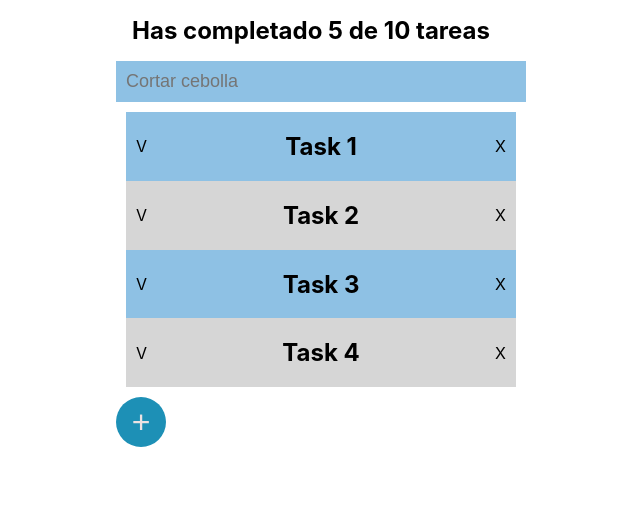
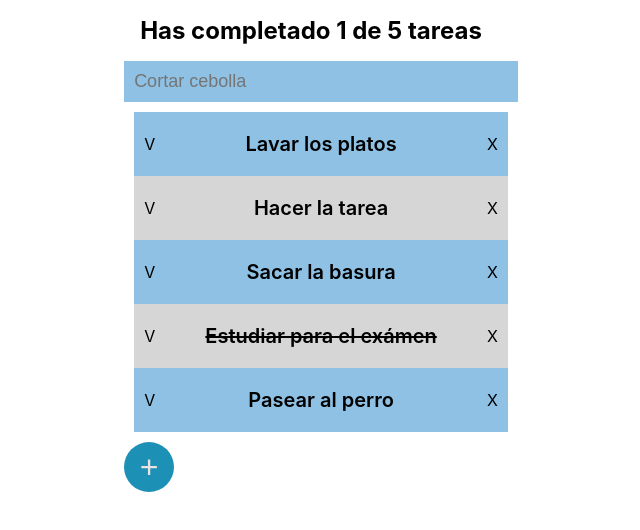
Before and after one commit to NazaRosales/todo-react, a React (Create React App) app: page / in a window 1280 px wide. Shown: the top 530 px of the page, without its empty margins (329-969 px from the left). Built offline with nearby package versions, Linux system fonts and the light colour scheme.

Commit message:
updating todos states

```diff
--- a/src/App.jsx
+++ b/src/App.jsx
@@ -2,13 +2,57 @@ import { TodoCounter } from "./components/TodoCunter/TodoCounter";
 import { TodoSearchBar } from "./components/TodoSearchBar/TodoSearchBar";
 import { TodoList } from "./components/TodoList/TodoList";
 import { BtnCreateTask } from "./components/BtnCreateTask/BtnCreateTask";
+import { useEffect, useState } from "react";
+
 function App() {
+  const defaultTodos = [
+    { text: "Lavar los platos", completed: false },
+    { text: "Hacer la tarea", completed: false },
+    { text: "Sacar la basura", completed: false },
+    { text: "Estudiar para el exámen", completed: true },
+    { text: "Pasear al perro", completed: false },
+  ];
 
+  const [searchValue, setSearchValue] = useState("");
+  const [filteredTodos, setFilteredTodos] = useState(defaultTodos);
+  const [completeds, setCompleted] = useState(0);
+
+  useEffect(() => {
+    setCompleted(
+      filteredTodos.filter((task) => {
+        return task.completed;
+      }).length
+    );
+  }, [filteredTodos]);
+
+  const todosDisplay = filteredTodos.filter((task) => {
+    const text = task?.text?.toLocaleLowerCase();
+    const searchText = searchValue?.toLocaleLowerCase();
+    return text?.includes(searchText);
+  });
+
+  const updateTask = (i) => {
+    setFilteredTodos([
+      ...filteredTodos,
+      (filteredTodos[i].completed = !filteredTodos[i].completed),
+    ]);
+  };
+
+  const removeTask = (i) => {
+    setFilteredTodos(filteredTodos.filter((task, index) => index !== i));
+  };
   return (
     <>
-      <TodoCounter completed={5} total={10} />
-      <TodoSearchBar />
-      <TodoList/>
+      <TodoCounter completed={completeds} total={defaultTodos.length} />
+      <TodoSearchBar
+        searchValue={searchValue}
+        setSearchValue={setSearchValue}
+      />
+      <TodoList
+        todos={todosDisplay}
+        updateTask={updateTask}
+        removeTask={removeTask}
+      />
       <BtnCreateTask />
     </>
   );
--- a/src/components/TodoItem/TodoItem.jsx
+++ b/src/components/TodoItem/TodoItem.jsx
@@ -1,11 +1,23 @@
-import styles from "./todoItem.module.css"
-const TodoItem = ({ text, completed, i }) => {
+import styles from "./todoItem.module.css";
+const TodoItem = ({ text, completed, i, updateTask, removeTask }) => {
   return (
     <li className={styles.itemContainer}>
-      <div className={ i % 2 === 0 ? styles.itemBG1 : styles.itemBG2}>
-        <span>V</span>
-        <h2>{text}</h2>
-        <span>X</span>
+      <div className={i % 2 === 0 ? styles.itemBG1 : styles.itemBG2}>
+        <span
+          onClick={() => {
+            updateTask(i);
+          }}
+        >
+          V
+        </span>
+        <p className={completed ? styles.completed : null}>{text}</p>
+        <span
+          onClick={() => {
+            removeTask(i);
+          }}
+        >
+          X
+        </span>
       </div>
     </li>
   );
--- a/src/components/TodoItem/todoItem.module.css
+++ b/src/components/TodoItem/todoItem.module.css
@@ -1,7 +1,7 @@
-.itemContainer{
+.itemContainer {
   list-style: none;
 }
-.itemContainer div{
+.itemContainer div {
   display: flex;
   flex-direction: row;
   align-items: center;
@@ -10,9 +10,8 @@ list-style: none;
 .itemContainer span {
   font-size: 16px;
   margin: 10px;
-
 }
-.itemContainer span:hover{
+.itemContainer span:hover {
   cursor: pointer;
 }
 .itemBG1 {
@@ -21,3 +20,10 @@ list-style: none;
 .itemBG2 {
   background-color: #d6d6d6;
 }
+.itemContainer p {
+  font-size: 20px;
+  font-weight: 600;
+}
+.completed {
+  text-decoration: line-through;
+}
--- a/src/components/TodoList/TodoList.jsx
+++ b/src/components/TodoList/TodoList.jsx
@@ -1,21 +1,21 @@
-import styles from "./todoList.module.css"
+import styles from "./todoList.module.css";
 import { TodoItem } from "../TodoItem/TodoItem";
-const TodoList = () => {
-  const defaultTodos = [
-    { text: "Task 1", completed: false },
-    { text: "Task 2", completed: false },
-    { text: "Task 3", completed: false },
-    { text: "Task 4", completed: false },
-  ];
-  return <ul className={styles.todosContainer}> {defaultTodos.map((task, index) => {
+const TodoList = ({ todos, updateTask, removeTask }) => {
+  return (
+    <ul className={styles.todosContainer}>
+      {todos.map((task, index) => {
         return (
           <TodoItem
             key={task.text + index}
-        i = {index}
+            i={index}
             text={task.text}
             completed={task.completed}
+            updateTask={updateTask}
+            removeTask={removeTask}
           />
         );
-  })}</ul>;
+      })}
+    </ul>
+  );
 };
 export { TodoList };
--- a/src/components/TodoSearchBar/TodoSearchBar.jsx
+++ b/src/components/TodoSearchBar/TodoSearchBar.jsx
@@ -1,10 +1,13 @@
 import styles from "./todoSearchBar.module.css";
-const TodoSearchBar = () => {
+const TodoSearchBar = ({searchValue, setSearchValue}) => {
+
   const handleInputChange = (e) => {
-    console.log(e.target.value);
+    setSearchValue(e.target.value);
   };
+
   return (
     <input
+      value={searchValue}
       onInput={handleInputChange}
       className={styles.searchBar}
       type="text"
```
Lines whose indentation alone changed are shown as unchanged.
